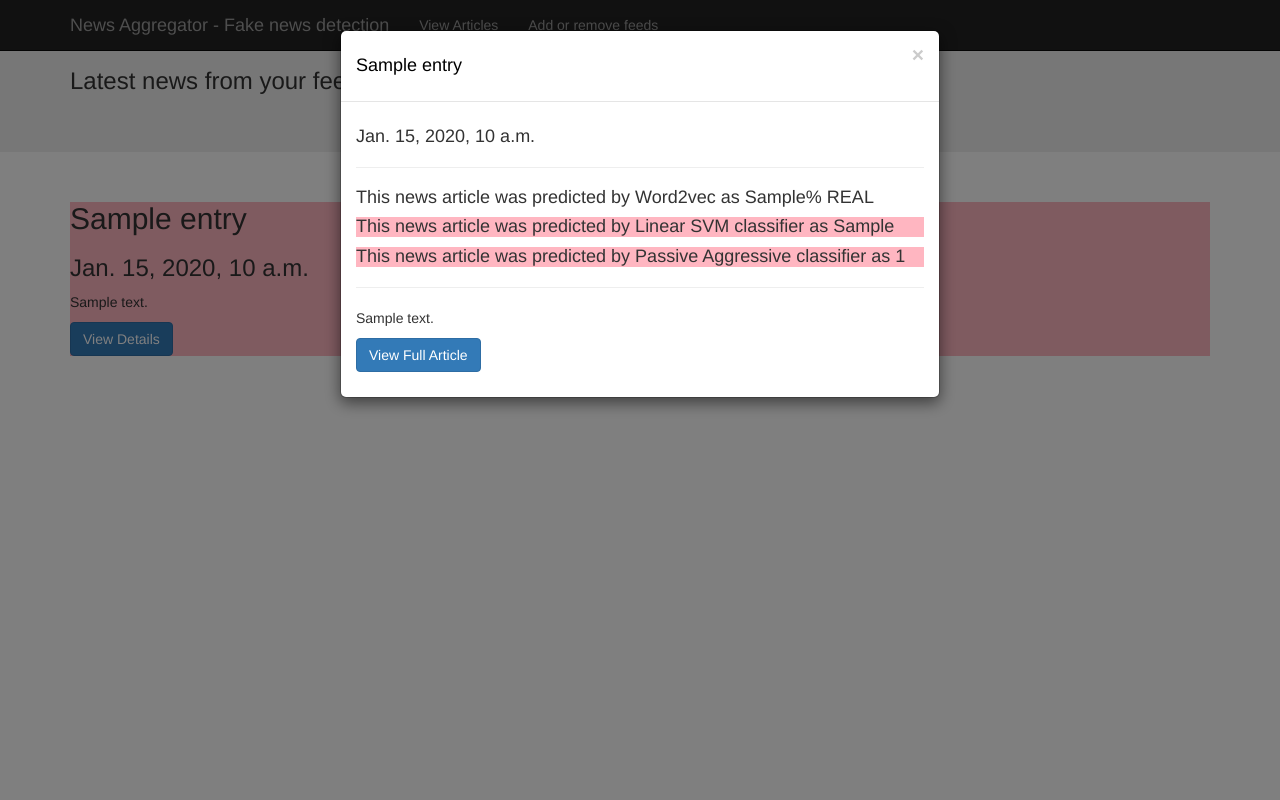
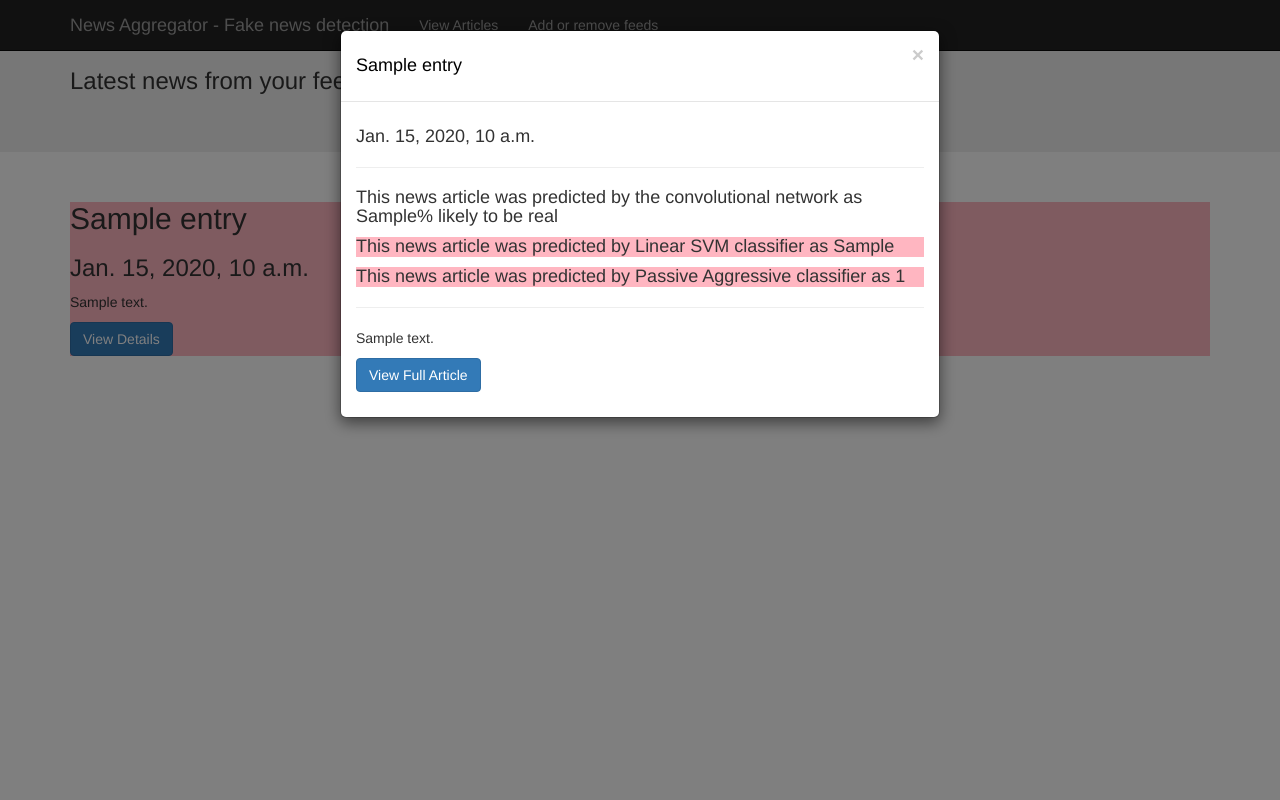
Before and after one commit to ManatuicaMaria/NewsAggregator, a Django app: template news/templates/news/articles_list.html in a window 1280 px wide, after a click on "View Details". Run offline with Django 3.2, Linux system fonts and the light colour scheme; the template is opened without the code that fills it: most values are stand-ins (such as "Sample title", 1, 10 or a date in 2020); parts of the project's set-up code (start-up, migrations or seed data) failed here and were passed over; some libraries are stand-ins or nearby versions.

Commit message:
Change displayed text for conv network prediction

```diff
--- a/news/templates/news/articles_list.html
+++ b/news/templates/news/articles_list.html
@@ -42,7 +42,7 @@
                 <hr>
                 <h4 {% if entry.real_degree < 70 %}
                     style="background-color:lightpink"
-                {% endif %}>This news article was predicted by Word2vec as {{ entry.real_degree }}% REAL</h4>
+                {% endif %}>This news article was predicted by the convolutional network as {{ entry.real_degree }}% likely to be real</h4>
                 <h4 {% if entry.fake_or_real_tf_idf != "REAL" %}
                     style="background-color:lightpink"
                 {% endif %}>This news article was predicted by Linear SVM classifier as {{ entry.fake_or_real_tf_idf }}</h4>
```
